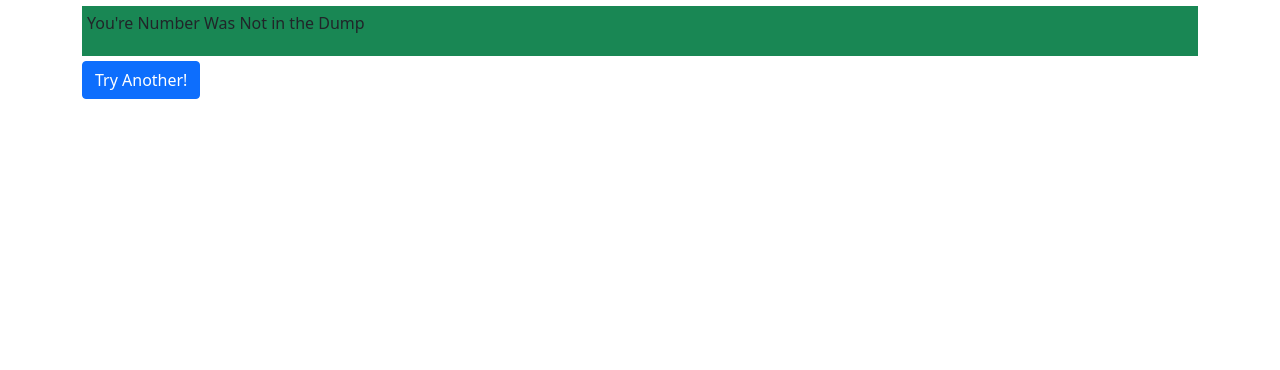
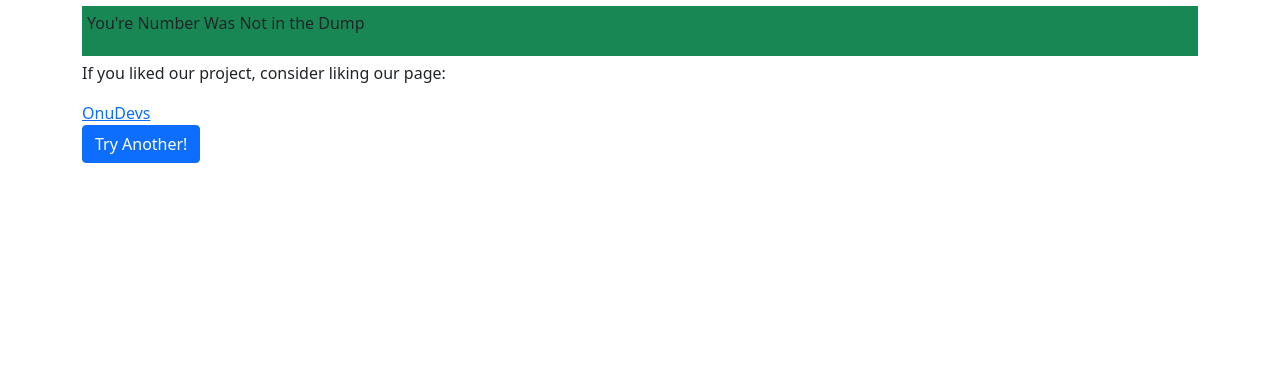
Before and after one commit to w4hs/fb-data-dump-check, a Flask app: template app/templates/application/results.html in a window 1280 px wide. Shown: the part 50-420 px from the top of the page. Run offline with Flask 2, Linux system fonts and the light colour scheme; the template is opened without the code that fills it, so the values that code supplies are empty; parts of the project's set-up code (start-up, migrations or seed data) failed here and were passed over.

Commit message:
feat: added facebook page link

```diff
--- a/app/templates/application/results.html
+++ b/app/templates/application/results.html
@@ -21,6 +21,12 @@
 {% endif %}
 
 <div>
+    <p>
+        If you liked our project, consider liking our page: </p>
+    <a href="https://www.facebook.com/Onudevs-104808825033011" target="_blank" rel="noopener noreferrer">OnuDevs</a>
+</div>
+
+<div>
     <a href="{{ url_for('index') }}" class="btn btn-primary">
         Try Another!
     </a>
```
